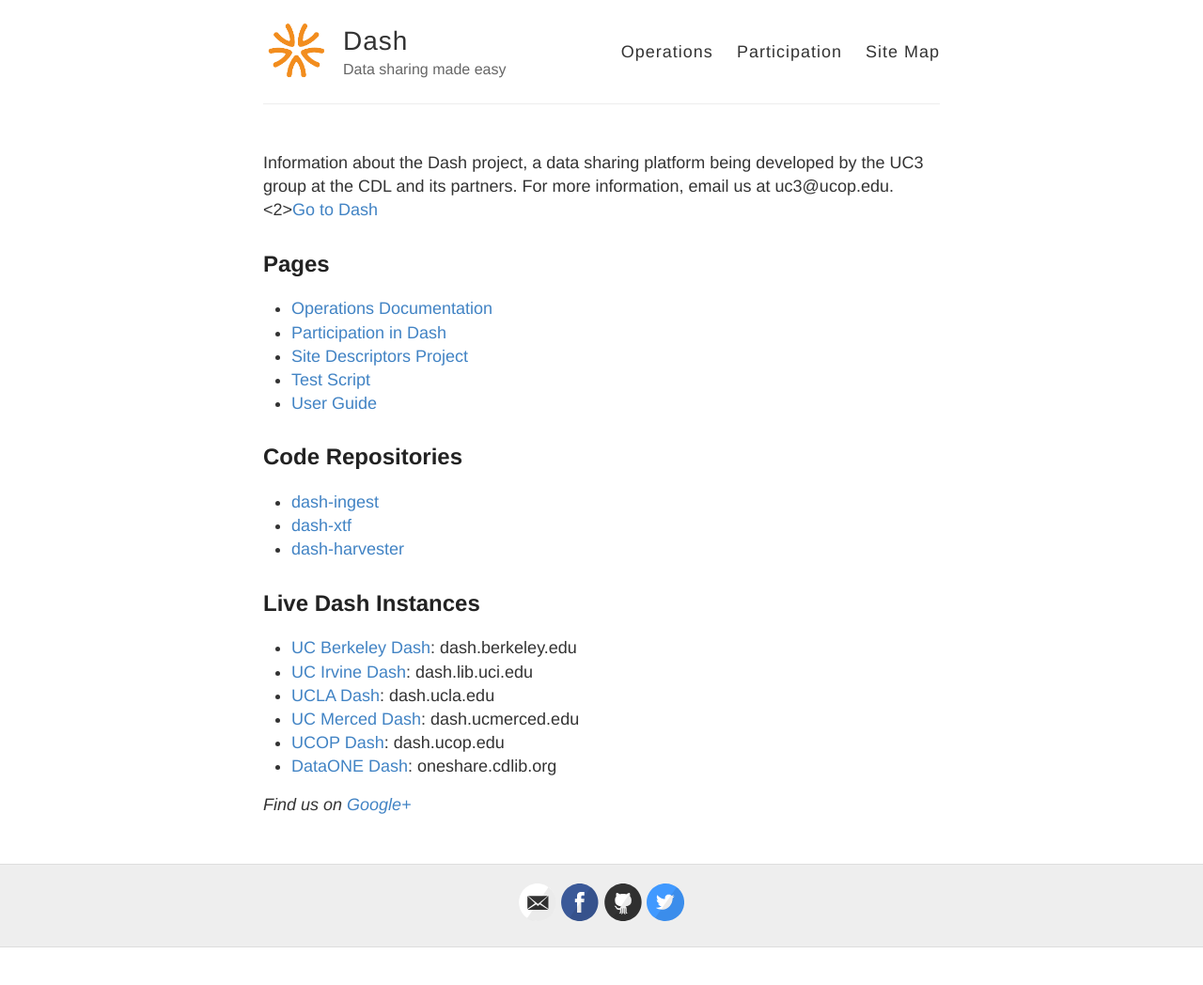
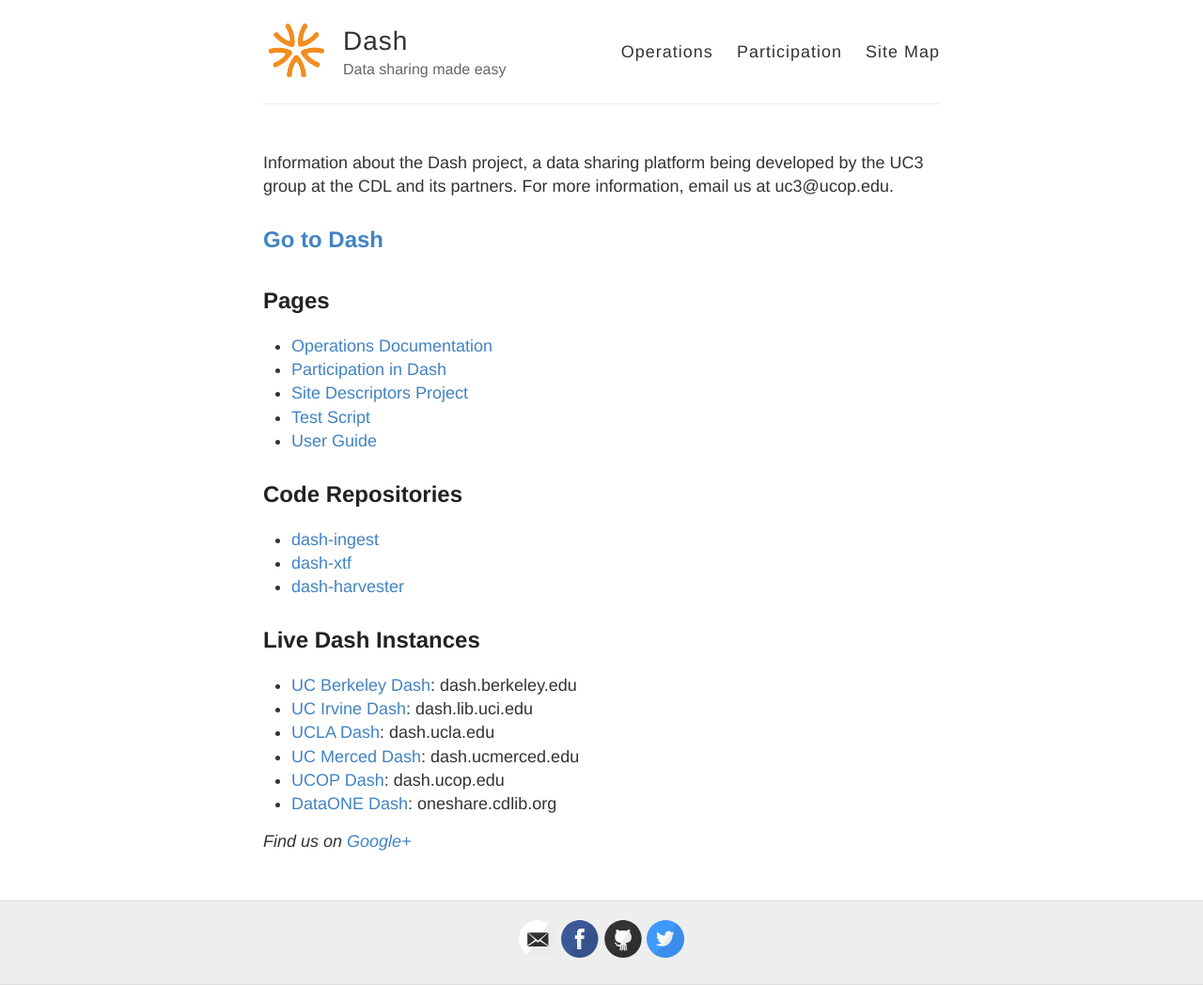
Before and after one commit to CDLUC3/dash, a Jekyll site: the page built from index.html, in a window 1280 px wide. Shown: the whole page at 94% size. Built offline with Jekyll 4.4.1, drawn with Linux system fonts in a browser that asks for light colours; before the commit the page ends 1008 px from its top, so only the background shows below that.

Commit message:
Update index.html

```diff
--- a/index.html
+++ b/index.html
@@ -20,7 +20,7 @@
 
 Information about the Dash project, a data sharing platform being developed by the UC3 group at the CDL and its partners. For more information, email us at uc3@ucop.edu.
 
-<2><a href="http://dash.cdlib.org">Go to Dash</a></2>
+<h2><a href="http://dash.cdlib.org">Go to Dash</a></h2>
 
 
 <h2>Pages</h2>
```
